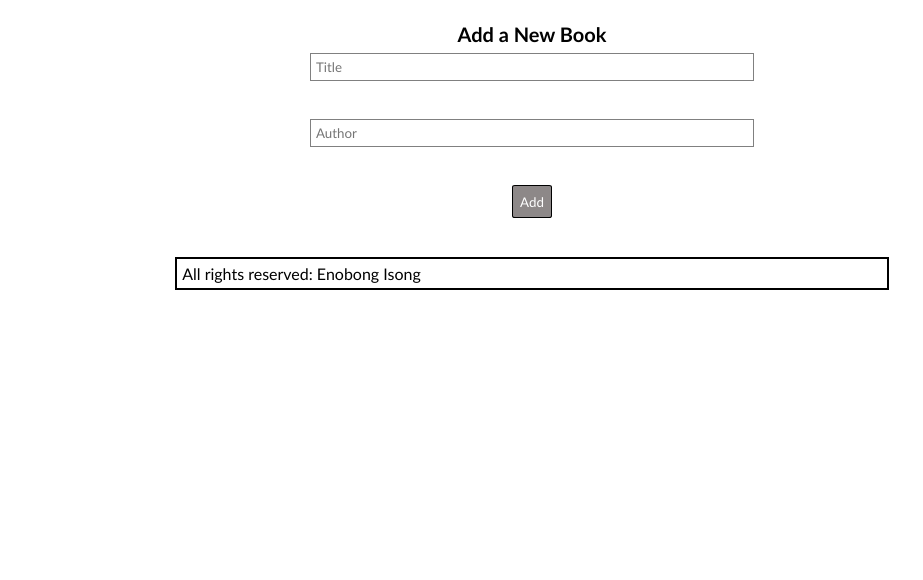
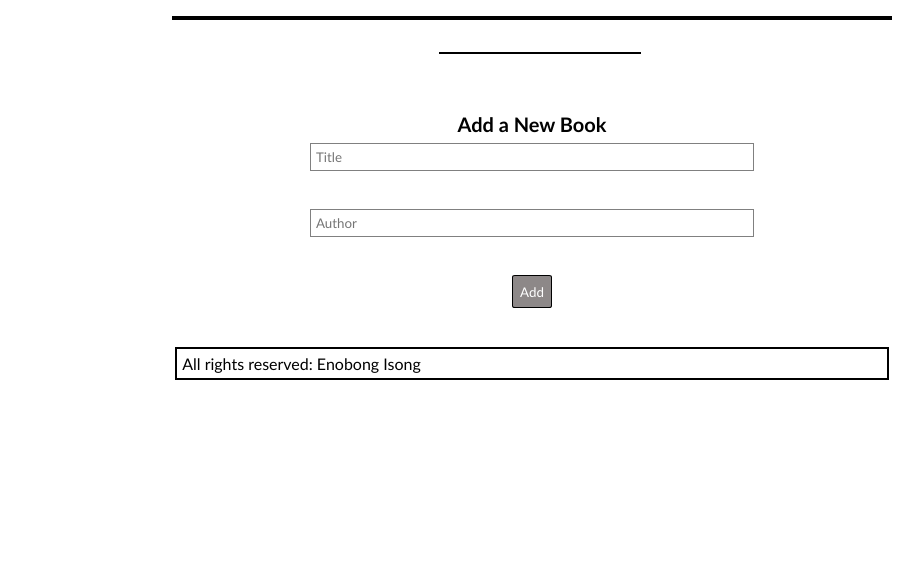
Before and after one commit to Enoisong/awesome_book, a website: page index.html in a window 1280 px wide. Shown: the part 220-800 px from the top of the page, without its empty margins (108-1031 px from the left). Drawn offline with Linux system fonts and the light colour scheme.

Commit message:
add index.js file

```diff
--- a/style.css
+++ b/style.css
@@ -7,6 +7,9 @@
   margin: auto;
   background: white;
   padding: 10px;
+  background: url(./img/books.jpg);
+  background-repeat: no-repeat;
+  padding: 100px;
 }
 
 h1,
```
Also changed, not shown: img/books.jpg (added).
